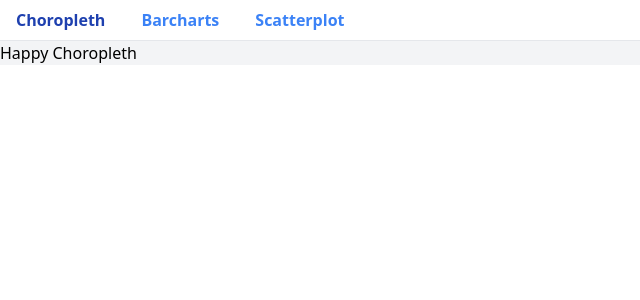
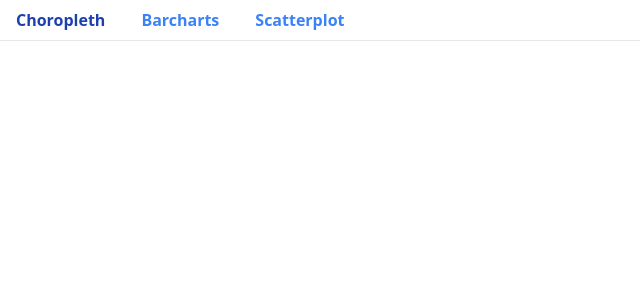
Before and after one commit to JBreitenbr/Happiness-DataViz-2024, a React (Vite) app: page / in a window 1280 px wide. Shown: the top 300 px of the page, without its empty margins (0-640 px from the left). Built offline with nearby package versions, Linux system fonts and the light colour scheme.

Commit message:
small bug fix concerning routing links

```diff
--- a/src/App.jsx
+++ b/src/App.jsx
@@ -9,9 +9,9 @@ export default function App() {
       <><Router>
         <Navbar/>
         <Routes>
-           <Route path="/" element={<Choropleth/>}/>
-          <Route path="/bars" element={<Barcharts/>}/>
-          <Route path="/scatter" element={<Scatter/>}/>
+           <Route path="/Happiness-DataViz-2024" element={<Choropleth/>}/>
+          <Route path="/Happiness-DataViz-2024/bars" element={<Barcharts/>}/>
+          <Route path="/Happiness-DataViz-2024/scatter" element={<Scatter/>}/>
           </Routes>
         </Router>
     </>
```
